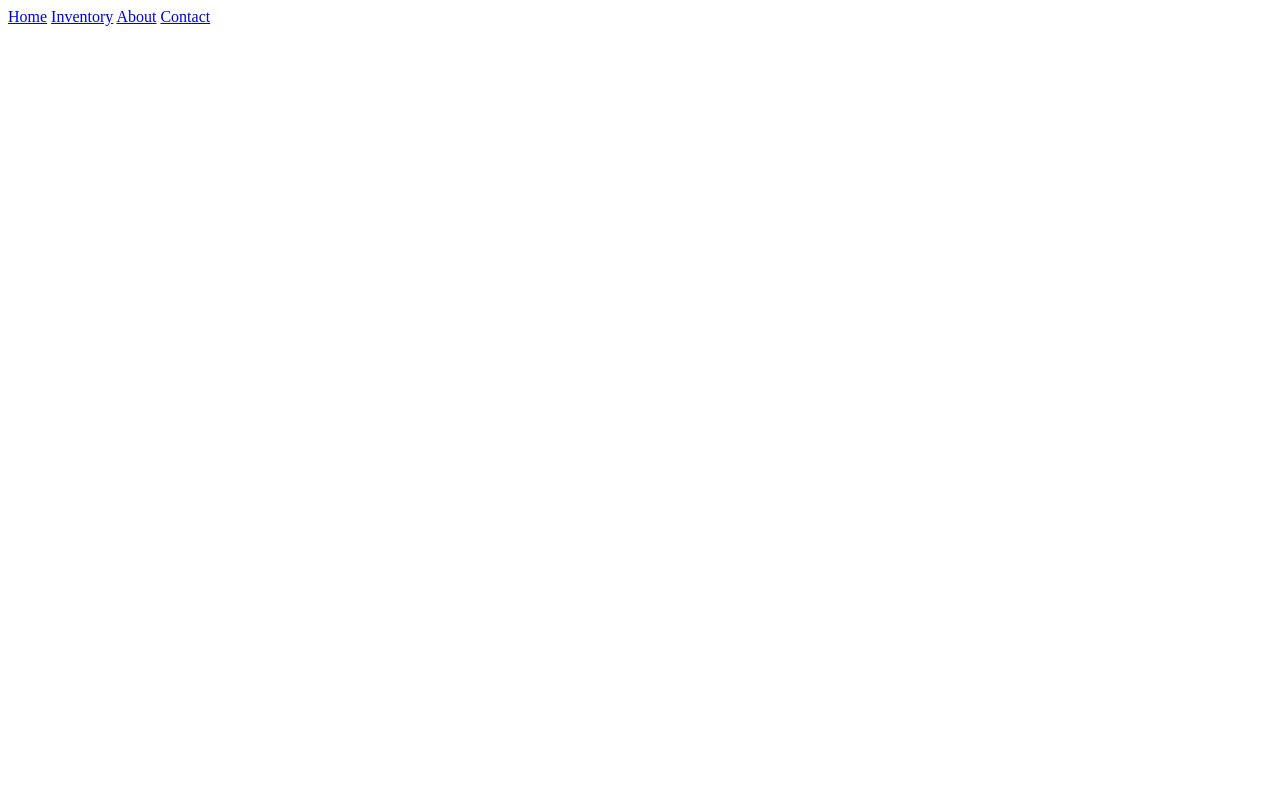
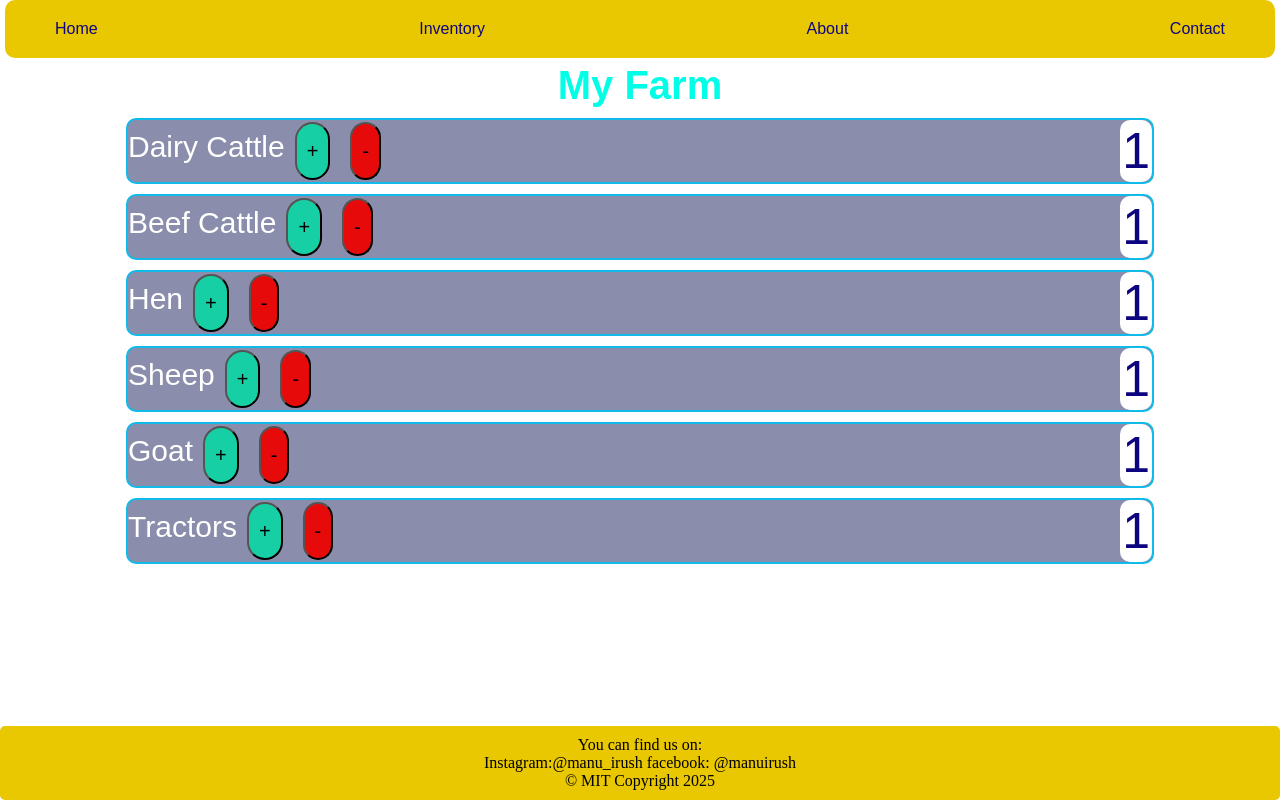
Before and after one commit to emmanuelmaina/Farm-Website, a plain HTML site: page inventory.html in a window 1280 px wide. Drawn offline with Linux system fonts and the light colour scheme; a web font is replaced by a local one.

Commit message:
add main in inventory.html

```diff
--- a/inventory.html
+++ b/inventory.html
@@ -1,18 +1,79 @@
 <!DOCTYPE html>
 <html lang="en">
+
 <head>
     <meta charset="UTF-8">
     <meta name="viewport" content="width=device-width, initial-scale=1.0">
-    <title>FarmExpert(Inventory)</title>
+    <link rel="stylesheet" href="./styles/styles.css">
+    <link rel="preconnect" href="https://fonts.googleapis.com">
+    <link rel="preconnect" href="https://fonts.gstatic.com" crossorigin>
+    <link href="https://fonts.googleapis.com/css2?family=Abril+Fatface&family=Poetsen+One&display=swap"
+        rel="stylesheet">
+    <link rel="icon" type="image/png" href="./assets/images/favicon.png">
+    <title>Farm Expert(Inventory)</title>
 </head>
+
 <body>
     <header>
         <nav class="navigation">
-            <a href="index.html" target="_self">Home</a>
-            <a href="inventory.html" target="_blank">Inventory</a>
+            <a href="index.html" target="_blank">Home</a>
+            <a href="inventory.html" target="_self">Inventory</a>
             <a href="about.html" target="_blank">About</a>
             <a href="contact.html" target="_blank">Contact</a>
         </nav>
     </header>
+    <main class="inventory">
+        <h1>My Farm</h1>
+        <!-- <div class="addItem">
+            <input type="text" id="addItem" placeholder="Add new item">
+            <button id="add-item-button">Add</button>
+        </div> -->
+
+        <div class="inventoryList">
+            <label for="Cows">Dairy Cattle</label>
+            <button id="add">+</button>
+            <button id="subtract">-</button>
+            <p id="cows">1</p>
+        </div>
+        <div class="inventoryList">
+            <label for="Sheep">Beef Cattle</label>
+            <button id="add">+</button>
+            <button id="subtract">-</button>
+            <p id="cows">1</p>
+        </div>
+         <div class="inventoryList">
+            <label for="Cows">Hen</label>
+            <button id="add">+</button>
+            <button id="subtract">-</button>
+            <p id="cows">1</p>
+        </div>
+        <div class="inventoryList">
+            <label for="Cows">Sheep</label>
+            <button id="add">+</button>
+            <button id="subtract">-</button>
+            <p id="cows">1</p>
+        </div>
+        <div class="inventoryList">
+            <label for="Cows">Goat</label>
+            <button id="add">+</button>
+            <button id="subtract">-</button>
+            <p id="cows">1</p>
+        </div>
+        <div class="inventoryList">
+            <label for="Cows">Tractors</label>
+            <button id="add">+</button>
+            <button id="subtract">-</button>
+            <p id="cows">1</p>
+        </div>
+
+    </main>
+
+    <footer>
+        <p>You can find us on:</p>
+        <p>Instagram:@manu_irush facebook: @manuirush </p>
+        <p>&copy; MIT Copyright 2025</p>
+    </footer>
+    <script src="./src/script.js"></script>
 </body>
+
 </html>
--- a/styles/styles.css
+++ b/styles/styles.css
@@ -1,16 +1,18 @@
-*{
+* {
     margin: 0;
     padding: 0;
 }
-body{
+
+body {
     font-family: 'Poppins', sans-serif;
     background-image: url(../assets/images/background.jpg);
     background-size: cover;
     background-position: center;
     background-repeat: no-repeat;
-    background-attachment: fixed ;
+    background-attachment: fixed;
 }
-.navigation{
+
+.navigation {
     margin: 0px 5px 5px 5px;
     border-radius: 10px;
     display: flex;
@@ -20,33 +22,40 @@ body{
     background-color: hsl(51, 99%, 46%);
 
 }
-a{
+
+a {
     text-decoration: none;
     color: hsl(244, 93%, 26%);
     font-family: Arial, sans-serif;
 }
+
 a:hover {
     color: hsl(244, 93%, 50%);
     text-decoration: underline;
 }
-.contact-main{
+
+.contact-main {
     display: flex;
     justify-content: center;
     align-items: center;
     height: 80vh;
 }
+
 label {
     font-size: 20px;
     color: hsl(0, 0%, 100%);
     display: block;
     margin: 10px 0px 5px 0px;
 }
-input, textarea {
+
+input,
+textarea {
     border: none;
     border-radius: 5px;
     width: 100%;
     padding: 5px;
 }
+
 .contact-main button {
     color: hsla(11, 95%, 43%, 0.872);
     font-size: 1.5em;
@@ -58,23 +67,29 @@ input, textarea {
     margin-top: 5px;
 
 }
-button:hover {
+
+.contact-main button:hover {
     background-color: hsl(193, 87%, 80%);
 }
-input:focus, textarea:focus {
+
+input:focus,
+textarea:focus {
     outline: none;
     border: 2px solid hsl(193, 87%, 49%);
 }
- h1{
+
+h1 {
     font-size: 2.5em;
     text-align: center;
-    color: lawngreen;
+    color: hsl(174, 100%, 50%);
 }
-.about-container p{
+
+.about-container p {
     font-size: 1.5em;
     color: hsl(0, 0%, 100%);
 }
-footer{
+
+footer {
     position: fixed;
     bottom: 0;
     background-color: hsl(51, 99%, 46%);
@@ -85,35 +100,125 @@ footer{
     font-family: Poetsen one;
     margin-top: 20px;
 }
-.shop-container{
-     display: flex;
-     justify-content: center;
-     align-items: space-evanly;
-     flex-wrap: wrap;
-     text-align: center;
-     gap: 20px;
-     overflow: hidden;
-     ;
+
+.shop-container {
+    display: flex;
+    justify-content: center;
+    align-items: space-evenly;
+    text-align: center;
+    flex-wrap: wrap;
+    gap: 20px;
+
+
 }
+
 .shop {
-    background-color: hsl(126, 76%, 45%);
-    padding: 10px;
+    /* background-color: hsl(128, 11%, 26%);  */
+    padding: 5px;
     border-radius: 20px;
+
 }
+
 .shop:hover {
     box-shadow: 0px 0px 10px hsl(126, 76%, 45%);
 }
+
 .shop img {
     width: 300px;
     height: 200px;
+    border-radius: 20px;
 
 }
-main{
+
+main {
     margin-bottom: 100px;
 }
-.about-images{
+
+.about-images {
     margin-bottom: 100px;
     display: flex;
-   justify-content: center;
+    justify-content: center;
+}
+
+h4 {
+    font-size: 1.5em;
+    color: hsl(0, 0%, 100%);
+}
+.inventory {
+    margin-bottom: 200px;
+}
+
+
+.inventoryList {
+    width: 80%;
+    border: 2px solid hsl(193, 87%, 49%);
+    margin: auto;
+    border-radius: 10px;
+    background-color: hsla(236, 85%, 16%, 0.466);
+    display: flex;
+    flex-direction: row;
+    margin-top: 10px;
+}
+
+.inventoryList button#add {
+    background-color: hsl(166, 80%, 45%);
+    border-radius: 30px;
+    font-size: 20px;
+    padding: 0px 10px;
+    margin: 2px 10px 2px 10px;
+    cursor: pointer;
 
 }
+
+.inventoryList button#subtract {
+    background-color: hsl(0, 92%, 47%);
+    border-radius: 30px;
+    font-size: 20px;
+    padding: 0px 10px;
+    margin: 2px 10px 2px 10px;
+    cursor: pointer;
+}
+.inventoryList button#add:hover{
+    background-color: hsl(166, 80%, 65%); ;
+}
+.inventoryList button#subtract:hover{
+    background-color: hsl(0, 92%, 67%);
+}
+
+.inventoryList label {
+    font-size: 30px;
+}
+
+.inventoryList p {
+    border-radius: 10px;
+    font-size: 50px;
+    margin-left: auto;
+    color: hsl(244, 93%, 26%);
+    background-color: hsl(0, 0%, 100%);
+    padding: 2px;
+}
+
+.addItem {
+    margin: 30px 3px 30px 3px;
+}
+
+.addItem input {
+    width: 90vw;
+    margin-bottom: 20px;
+    margin-left: 20px;
+    margin-right: 20px;
+    font-size: 20px;
+}
+
+.addItem #add-item-button {
+    color: hsla(11, 95%, 43%, 0.872);
+    font-size: 1.5em;
+    border-radius: 10px;
+    padding: 3px 5px;
+    text-align: center;
+    background-color: hsl(193, 87%, 49%);
+    cursor: pointer;
+    margin: auto;
+    display: flex;
+    justify-content: center;
+}
```
Also changed, not shown: about.html (+1 -1 lines), index.html (+1 -1 lines), src/script.js (+53 -0 lines).
